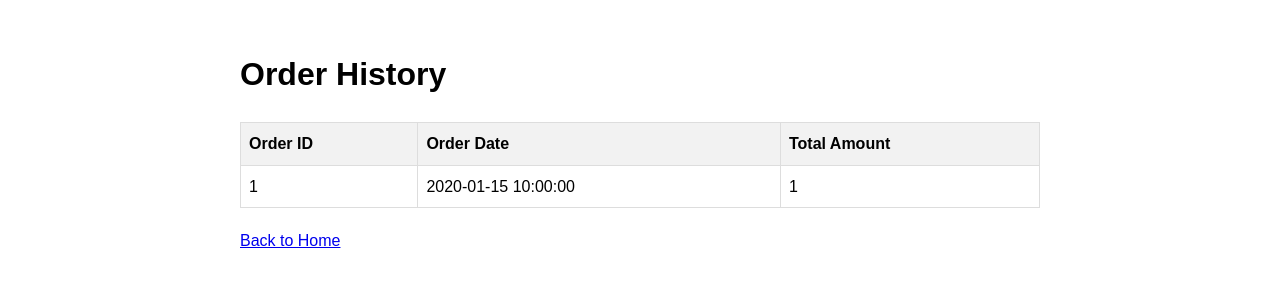
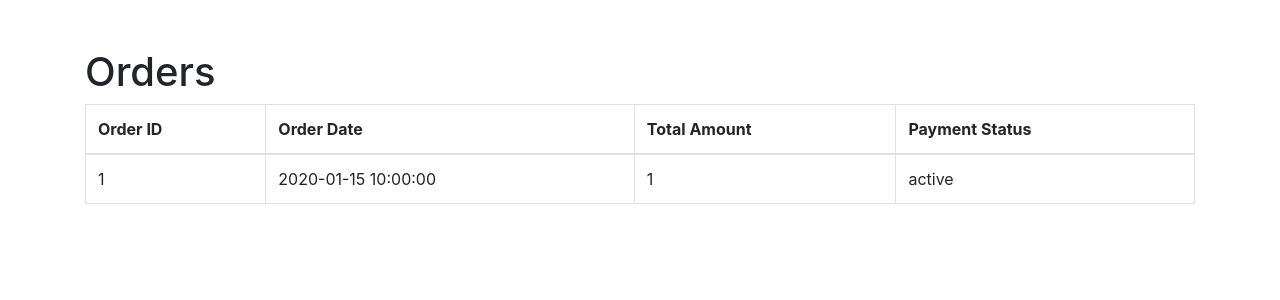
Before and after one commit to bukanekosoed/E-Catering, a Flask app: page /orders in a window 1280 px wide. Shown: the top 300 px of the page. Run offline with Flask 3, Linux system fonts and the light colour scheme; the visitor is signed in with stand-in values (Sample User, id 1); a database or web service that is not in the repository returns one stand-in record (values such as "Sample title"); some libraries are stand-ins or nearby versions.

Commit message:
--webhooks

```diff
--- a/app.py
+++ b/app.py
@@ -15,6 +15,7 @@ load_dotenv()
 
 # Initialize Flask app
 app = Flask(__name__)
+  # Sesuaikan dengan domain Ngrok Anda
 app.secret_key = os.getenv('SECRET_KEY')
 app.config['UPLOAD_FOLDER'] = 'static/assets/img/menu'
 app.register_blueprint(admin_bp)
--- a/routes/user.py
+++ b/routes/user.py
@@ -1,4 +1,6 @@
 from flask import Blueprint, request, redirect, url_for, flash, render_template,jsonify
+import requests
+from requests.auth import HTTPBasicAuth
 from flask_login import login_required, current_user
 from models import carts_collection,menus_collection,users_collection,orders_collection
 from bson import ObjectId
@@ -8,9 +10,10 @@ import datetime
 
 user_bp = Blueprint('user', __name__)
 
+MIDTRANS_SERVER_KEY = 'SB-Mid-server-z8FSfLzdnI_a7iqoVorBidcJ'
 midtrans_client = Snap(
     is_production=False,
-    server_key='SB-Mid-server-z8FSfLzdnI_a7iqoVorBidcJ',
+    server_key=MIDTRANS_SERVER_KEY,
     client_key='SB-Mid-client-ZeSro0aAvX_ctrEe'
 )
 
@@ -110,6 +113,7 @@ def checkout():
         'district': request.form.get('district'),
         'sub_district': request.form.get('subDistrict'),
         'village': request.form.get('village'),
+        'zipcode': request.form.get('zipcode'),
         'street_address': request.form.get('streetAddress')
     }
     if current_user.is_authenticated:
@@ -157,22 +161,16 @@ def checkout():
                     "first_name": user['name'],
                     "email": user['email'],
                     "phone": user['phone'],
-                    "address": delivery_address['street_address'],
-                    "city": delivery_address['district'],
-                    "postal_code": "12190",
-                    "country_code": "IDN"
                 },
                 "shipping_address": {
-                    "first_name": "TEST",
-                    "last_name": "MIDTRANSER",
-                    "email": "test@midtrans.com",
-                    "phone": "0 8128-75 7-9338",
-                    "address": "Sudirman",
-                    "city": "Jakarta",
-                    "postal_code": "12190",
+                    "first_name": user['name'],
+                    "email": user['email'],
+                    "phone": user['phone'],
+                    "address": f'{delivery_address["street_address"]}, {delivery_address["village"]},',
+                    "city": f'{delivery_address["sub_district"]}, {delivery_address["district"]}, {delivery_address["province"]}',
+                    "postal_code": delivery_address['zipcode'],
                     "country_code": "IDN"
                 }
-  # Sesuaikan dengan atribut yang sesuai
             }
 
             # Create transaction token using Snap API
@@ -185,6 +183,10 @@ def checkout():
                 'customer_details': customer_details,
                 'credit_card': {
                     'secure': True
+                },
+                "callbacks": {
+                    "finish": "{{url_for('user.orders')}}",
+                    "error": "https://your-domain.com/midtrans/error"
                 }
             }
 
@@ -192,18 +194,6 @@ def checkout():
                 # Create Snap token
                 snap_token = midtrans_client.create_transaction(transaction_details)['token']
 
-                # Simpan pesanan ke dalam database
-                order_data = {
-                    'user_id': user_id,
-                    'order_id': transaction_details['transaction_details']['order_id'],
-                    'order_date': current_datetime,
-                    'items': cart['cart_items'],
-                    'total_amount': cart['grandTotal'],
-                    'status': 'pending',
-                }
-                orders_collection.insert_one(order_data)
-
-                # Hapus isi keranjang belanja setelah checkout
                 carts_collection.delete_one({'user_id': user_id})
 
                 return jsonify({'snap_token': snap_token}), 200
@@ -215,22 +205,44 @@ def checkout():
     return jsonify({'error': 'Cart not found'}), 404
 
 
+@user_bp.route('/midtrans_webhook', methods=['POST'])
+def midtrans_webhook():
+
+    webhook_data = request.get_json()
+
+    # Proses data dari webhook Midtrans
+
+    order_id = webhook_data['order_id']
+    current_datetime = datetime.datetime.now()
+    gross_amount = webhook_data['gross_amount']
+    transaction_status = webhook_data['transaction_status']
+
+    # Prepare data to be saved
+    order_data = {
+
+        'order_id': order_id,
+        'order_date': current_datetime,
+        'total_amount': gross_amount,
+        'payment_status': transaction_status
+    }
+
+    # Update MongoDB with order data
+    orders_collection.update_one(
+        {"order_id": order_id},
+        {"$set": order_data},
+        upsert=True
+    )
+
+
+    return jsonify({"message": "Webhook received"}), 200
+
+
+
 @user_bp.route('/orders', methods=['GET'])
-@login_required
-def get_orders():
-    user_id = current_user.id
-    orders = list(orders_collection.find({'user_id': user_id}))
+def get_order():
+    orders = orders_collection.find({})
+    return render_template('user/pesanan.html',orders=orders)
 
-    formatted_orders = []
-    for order in orders:
-        formatted_order = {
-            'order_id': order['order_id'],
-            'order_date': order['order_date'],
-            'total_amount': order['total_amount']
-        }
-        formatted_orders.append(formatted_order)
-
-    return render_template('user/pesanan.html', orders=formatted_orders)
 
 
 def get_cart_items_count():
--- a/templates/user/pesanan.html
+++ b/templates/user/pesanan.html
@@ -1,62 +1,38 @@
-<!-- templates/orders.html -->
-
 <!DOCTYPE html>
 <html lang="en">
 <head>
     <meta charset="UTF-8">
     <meta name="viewport" content="width=device-width, initial-scale=1.0">
-    <title>Order History</title>
-    <style>
-        body {
-            font-family: Arial, sans-serif;
-            line-height: 1.6;
-            padding: 20px;
-        }
-        table {
-            width: 100%;
-            border-collapse: collapse;
-            margin-bottom: 20px;
-        }
-        th, td {
-            border: 1px solid #ddd;
-            padding: 8px;
-            text-align: left;
-        }
-        th {
-            background-color: #f2f2f2;
-        }
-        .container {
-            max-width: 800px;
-            margin: auto;
-        }
-    </style>
+    <title>Orders</title>
+    <link href="https://maxcdn.bootstrapcdn.com/bootstrap/4.5.2/css/bootstrap.min.css" rel="stylesheet">
 </head>
 <body>
-    <div class="container">
-        <h1>Order History</h1>
-        {% if orders %}
-            <table>
+    <div class="container mt-5">
+        <h1>Orders</h1>
+        <table class="table table-bordered">
             <thead>
                 <tr>
                     <th>Order ID</th>
                     <th>Order Date</th>
                     <th>Total Amount</th>
+                    <th>Payment Status</th>
                 </tr>
             </thead>
             <tbody>
                 {% for order in orders %}
                 <tr>
-                            <td>{{ order.order_id }}</td>
-                            <td>{{ order.order_date.strftime('%Y-%m-%d %H:%M:%S') }}</td>
-                            <td>{{ order.total_amount }}</td>
+                    <td>{{ order['order_id'] }}</td>
+
+                    <td>{{ order['order_date'] }}</td>
+                    <td>{{ order['total_amount'] }}</td>
+                    <td>{{ order['payment_status'] }}</td>
                 </tr>
                 {% endfor %}
             </tbody>
         </table>
-        {% else %}
-            <p>No orders found.</p>
-        {% endif %}
-        <p><a href="/">Back to Home</a></p>
     </div>
+    <script src="https://code.jquery.com/jquery-3.5.1.slim.min.js"></script>
+    <script src="https://cdn.jsdelivr.net/npm/@popperjs/core@2.6.0/dist/umd/popper.min.js"></script>
+    <script src="https://maxcdn.bootstrapcdn.com/bootstrap/4.5.2/js/bootstrap.min.js"></script>
 </body>
 </html>
```
Also changed, not shown: buat.py (+49 -10 lines), routes/auth.py (+20 -25 lines), templates/user/keranjang.html (+48 -17 lines). Lines whose indentation alone changed are shown as unchanged.
